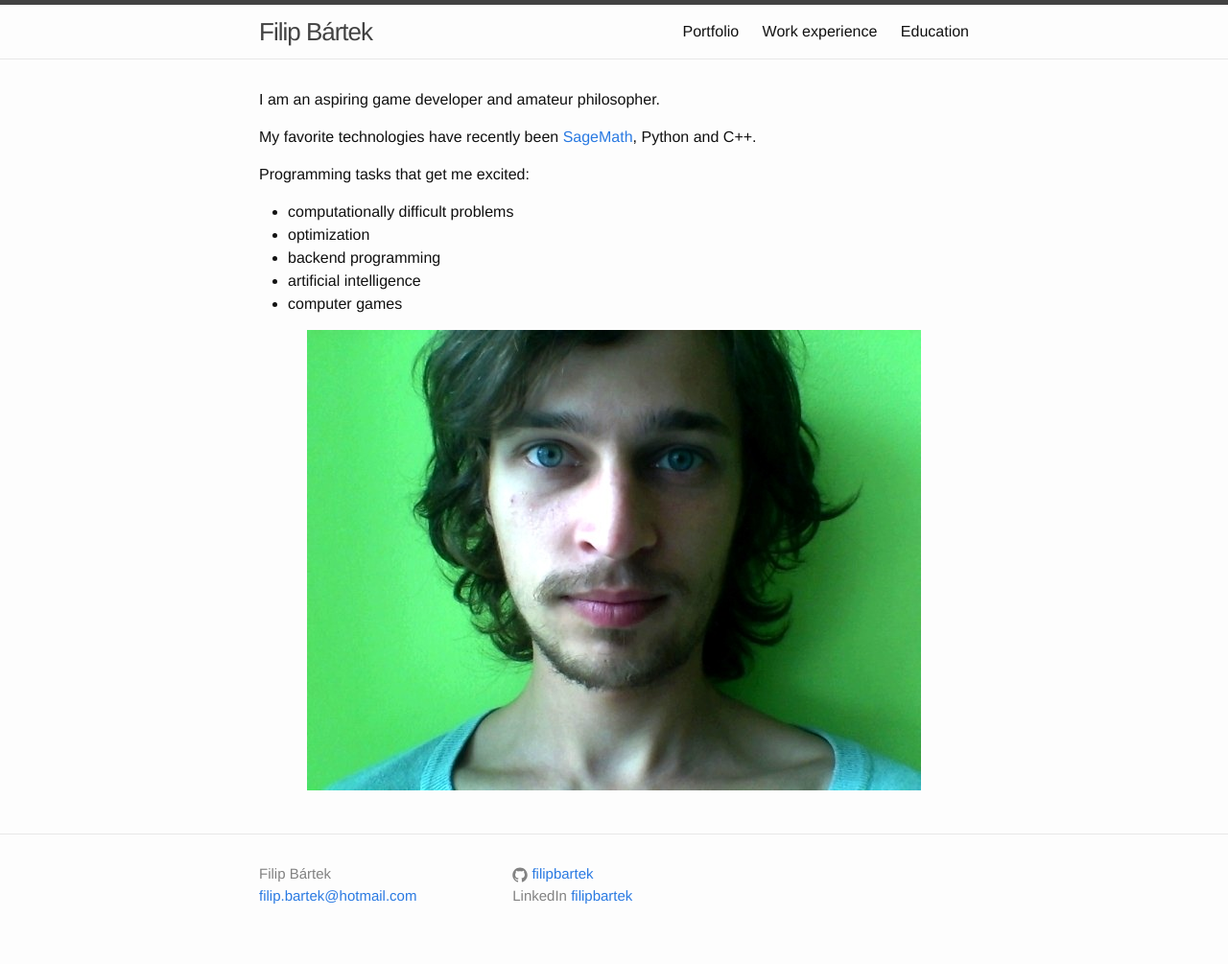
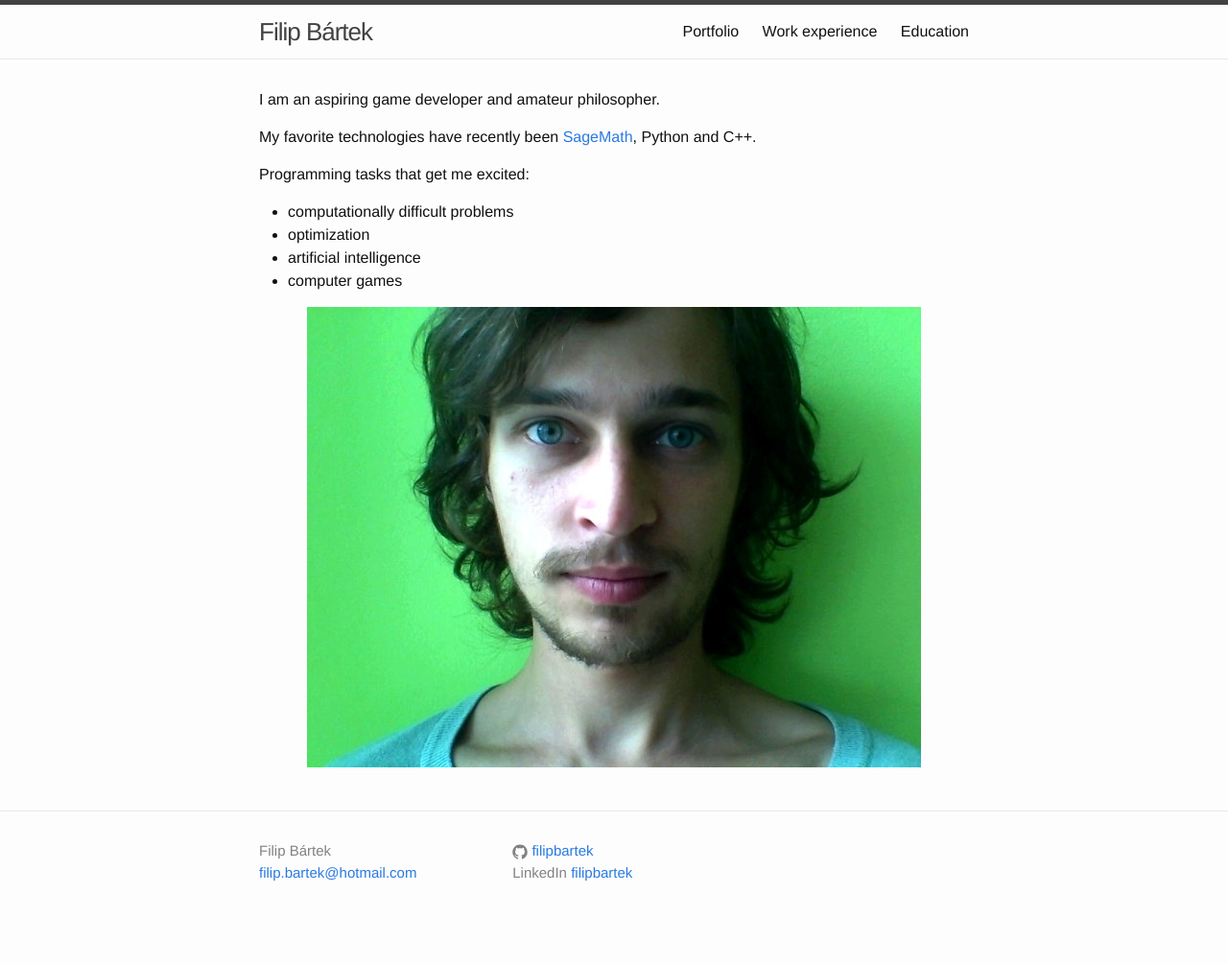
Before and after one commit to filipbartek/filipbartek.github.io, a Jekyll site: the page built from index.md, in a window 1280 px wide. Shown: the whole page at 96% size. Built offline with Jekyll 4.4.1, drawn with Linux system fonts in a browser that asks for light colours; after the commit the page ends 981 px from its top, so only the background shows below that.

Commit message:
index: Remove "backend programming" interest

```diff
--- a/index.md
+++ b/index.md
@@ -10,7 +10,6 @@
 
 * computationally difficult problems
 * optimization
-* backend programming
 * artificial intelligence
 * computer games
 
```
